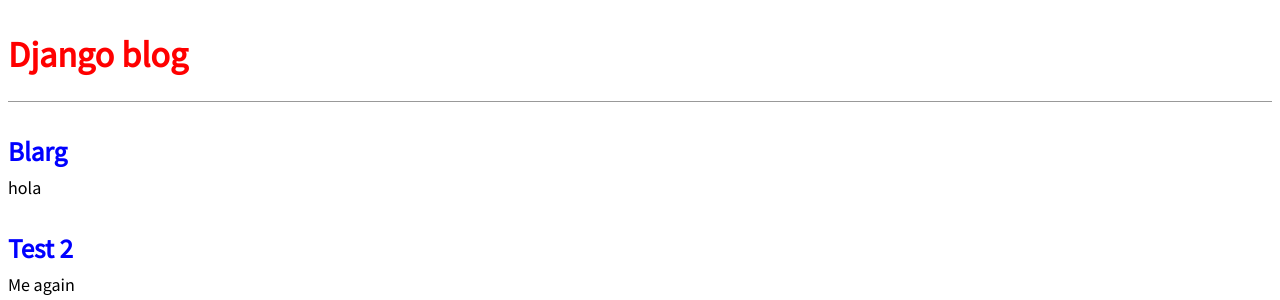
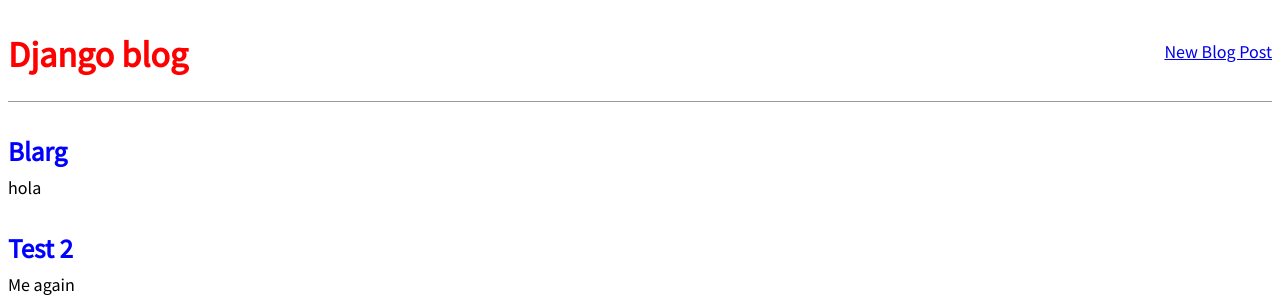
Before and after one commit to dowalsh/blog, a Django app: page / in a window 1280 px wide. Shown: the top 300 px of the page. Run offline with Django 4.2, Linux system fonts and the light colour scheme; data comes from the database, SQL or seed files in the repository; both versions use the stored data as it was after the commit.

Commit message:
added post_new

```diff
--- a/blog/urls.py
+++ b/blog/urls.py
@@ -1,9 +1,10 @@
 # blogs/urls.py
 
 from django.urls import path
-from .views import BlogListView, BlogDetailView
+from .views import BlogListView, BlogDetailView, BlogCreateView
 
 urlpatterns = [
     path("",BlogListView.as_view(),name= "home"),
-    path("post/<int:pk>/",BlogDetailView.as_view(),name="post_detail")
+    path("post/<int:pk>/",BlogDetailView.as_view(),name="post_detail"),
+    path("post/new/",BlogCreateView.as_view(),name="post_new")
 ]
--- a/blog/views.py
+++ b/blog/views.py
@@ -1,6 +1,8 @@
 from django.shortcuts import render
 # blog/views.py
 from django.views.generic import ListView, DetailView
+from django.views.generic.edit import CreateView
+
 from .models import Post
 
 
@@ -11,3 +13,8 @@
 class BlogDetailView(DetailView):
     model = Post
     template_name = "post_detail.html"
+
+class BlogCreateView(CreateView):
+    model = Post
+    template_name = "post_new.html"
+    fields = ["title","author","body"]
--- a/templates/base.html
+++ b/templates/base.html
@@ -2,18 +2,25 @@
 
 {% load static %}
 
-<html>
+<html lang="en">
   <head>
     <title>Django blog</title>
-        <link href="https://fonts.googleapis.com/css? family=Source+Sans+Pro:400"
-rel="stylesheet">
-        <link rel="stylesheet" type="text/css" href="{% static 'css/base.css' %}">
+    <link
+      href="https://fonts.googleapis.com/css?family=Source+Sans+Pro:400"
+      rel="stylesheet"
+    />
+    <link rel="stylesheet" type="text/css" href="{% static 'css/base.css' %}" />
   </head>
   <body>
+    <div>
       <header>
+        <div class="nav-left">
           <h1><a href="{% url 'home' %}">Django blog</a></h1>
+        </div>
+        <div class="nav-right">
+            <a href="{% url 'post_new' %}"> New Blog Post</a>
+        </div>
       </header>
-        <div>
     {% block content %}
     {% endblock content %}
     </div>
```
Also changed, not shown: templates/post_new.html (added, +8 -0 lines), db.sqlite3, 1 other file. Lines whose indentation alone changed are shown as unchanged.
